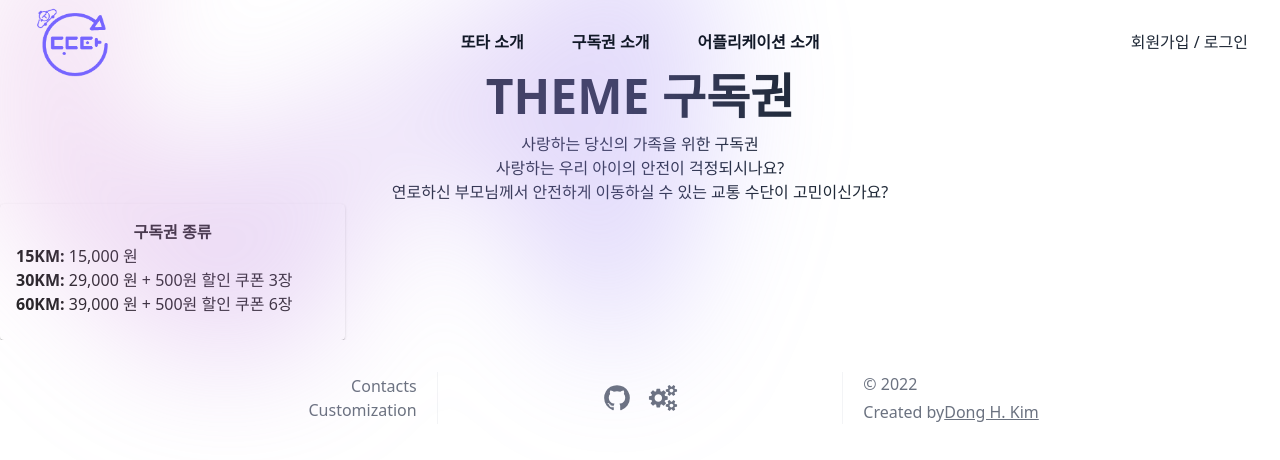
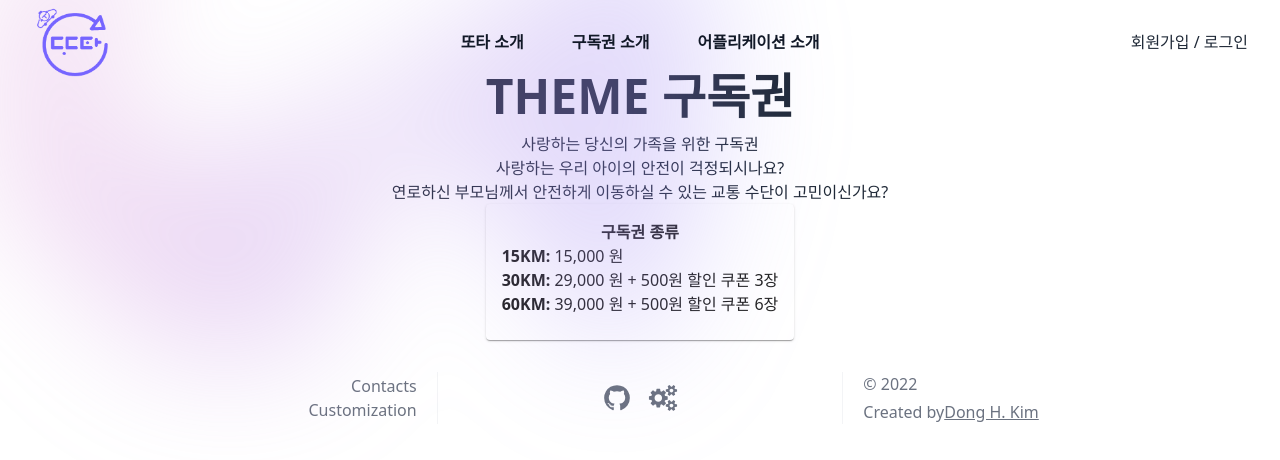
Before and after one commit to donghquinn/sampleWeb, a Next.js app: page /theme-sub in a window 1280 px wide. Shown: the top 460 px of the page. Built offline with nearby package versions, Linux system fonts and the light colour scheme.

Commit message:
[CHANGED]

```diff
--- a/pages/theme-sub.tsx
+++ b/pages/theme-sub.tsx
@@ -15,11 +15,13 @@ function ThemeSubscribe() {
       <p style={{ textAlign: "center" }}>
         연로하신 부모님께서 안전하게 이동하실 수 있는 교통 수단이 고민이신가요?
       </p>
-      <div className="flex flex-col content-center"></div>
-      <div className="flex justify-center "></div>
+      <div className="flex flex-col content-center">
+        <div className="flex justify-center ">
           <Card sx={{ maxWidth: 345 }}>
             <CardContent>
-          <p style={{ textAlign: "center", fontWeight: "bold" }}>구독권 종류</p>
+              <p style={{ textAlign: "center", fontWeight: "bold" }}>
+                구독권 종류
+              </p>
               <ul>
                 <li style={{ textAlign: "left" }}>
                   <span style={{ fontWeight: "bold" }}>15KM:</span> 15,000 원
@@ -36,6 +38,8 @@ function ThemeSubscribe() {
             </CardContent>
           </Card>
         </div>
+      </div>
+    </div>
   );
 }
 
```
Lines whose indentation alone changed are shown as unchanged.
